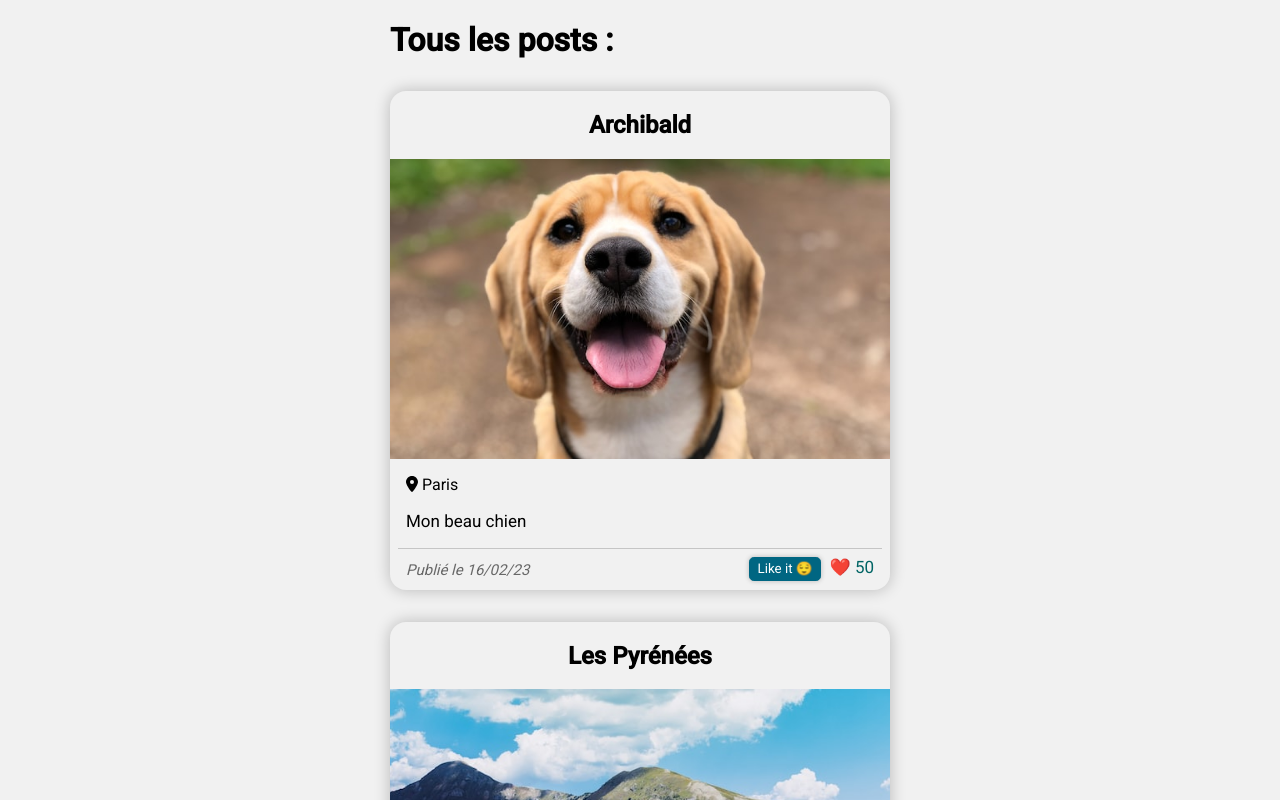
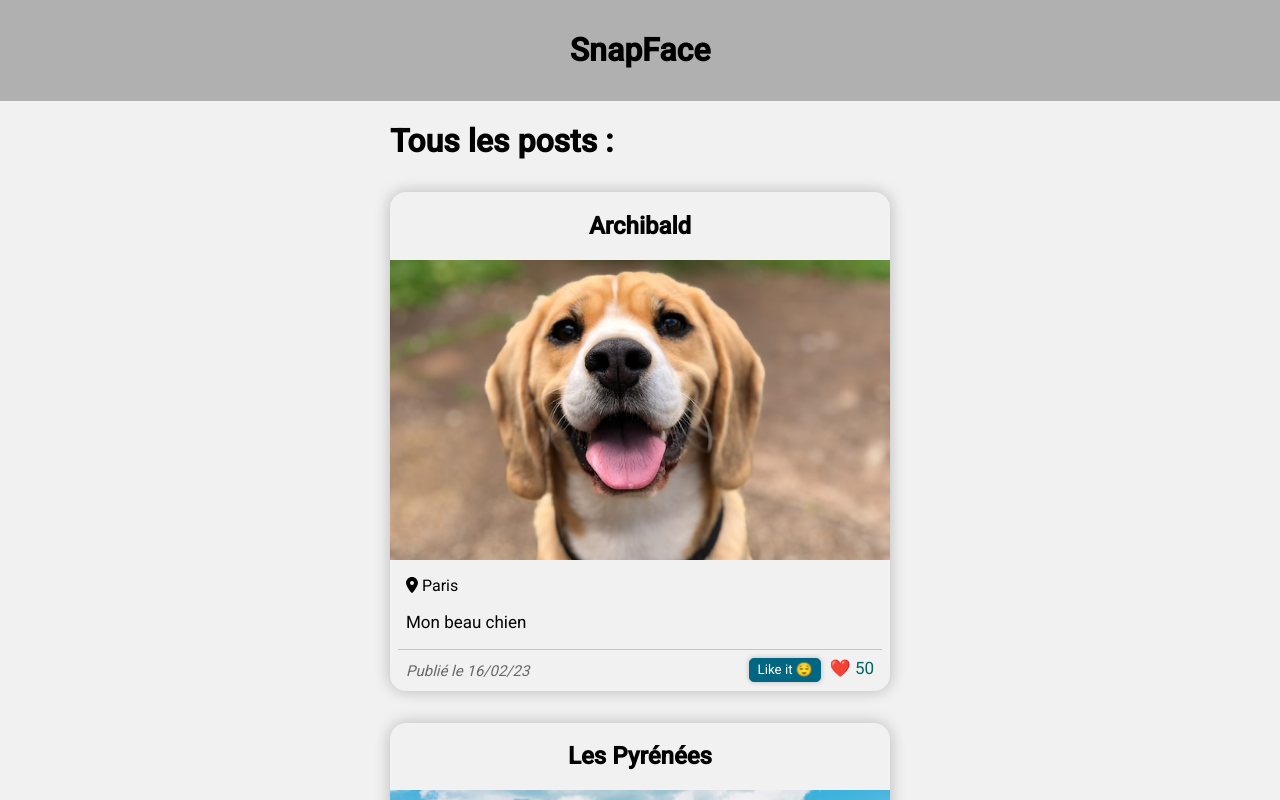
Before and after one commit to CamilleLinan/Test_Angular_FaceSnap, an Angular app: page / in a window 1280 px wide. Shown: the top 800 px of the page. Built offline with nearby package versions, Linux system fonts and the light colour scheme.

Commit message:
header OK

```diff
--- a/src/app/app.component.html
+++ b/src/app/app.component.html
@@ -1 +1,2 @@
+<app-header></app-header>
 <app-face-snap-list></app-face-snap-list>
--- a/src/app/header/header.component.html
+++ b/src/app/header/header.component.html
@@ -1 +1,3 @@
-<p>header works!</p>
+<header>
+    <h1>SnapFace</h1>
+</header>
--- a/src/app/header/header.component.scss
+++ b/src/app/header/header.component.scss
@@ -0,0 +1,9 @@
+header {
+    text-align: center;
+    background-color: #b0b0b0;
+    margin-bottom: 20px;
+    padding: 10px;
+    h1 {
+        background-color: transparent;
+    }
+  }
--- a/src/styles.scss
+++ b/src/styles.scss
@@ -1,6 +1,11 @@
 * {
     font-family: Roboto, Helvetica, sans-serif;
     background-color: rgb(241, 241, 241);
+}
+
+body {
+    margin: 0;
+    padding: 0;
 }
 
 p {
```
